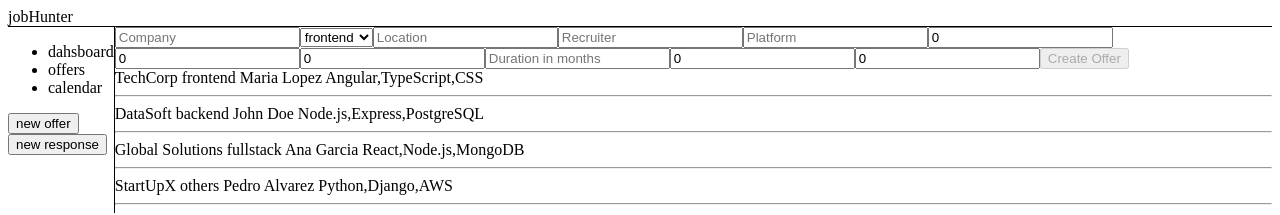
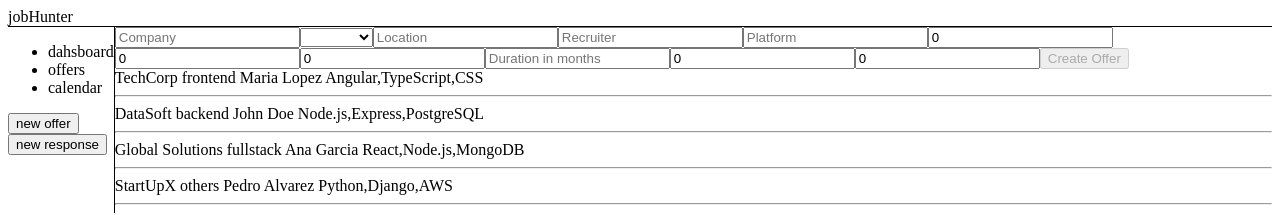
Before and after one commit to gabrielardevol/jobHunter-frontend, an Angular app in the folder jobHunter-frontend/: page / in a window 1280 px wide. Shown: the top 215 px of the page. Built offline with nearby package versions, Linux system fonts and the light colour scheme.

Commit message:
tree refactor

```diff
--- a/jobHunter-frontend/src/app/app.component.ts
+++ b/jobHunter-frontend/src/app/app.component.ts
@@ -1,7 +1,7 @@
 import { Component } from '@angular/core';
 import { RouterOutlet } from '@angular/router';
 import { OffersComponent } from './offers.component';
-import { OfferCreationComponent } from "./offer-creation/offer-creation.component";
+import { OfferCreationComponent } from "./offer-creation.component";
 
 @Component({
   selector: 'app-root',
--- a/jobHunter-frontend/src/app/offer-creation/offer-creation.component.ts
+++ b/jobHunter-frontend/src/app/offer-creation.component.ts
@@ -1,7 +1,7 @@
 import { Component } from '@angular/core';
 import { FormBuilder, FormGroup, Validators } from '@angular/forms';
 import { ReactiveFormsModule } from '@angular/forms';
-import { OffersService } from '../services/offers.service';
+import { OffersService } from './services/offers.service';
 
 @Component({
   selector: 'app-offer-creation',
@@ -41,7 +41,7 @@ export class OfferCreationComponent {
   constructor(private fb: FormBuilder, public offersService: OffersService) {
     this.offerForm = this.fb.group({
       company: ['', Validators.required],
-      role: ['frontend', Validators.required],
+      role: ['', Validators.required],
       location: [''],
       recruiter: [''],
       status: ['waiting'],
```
